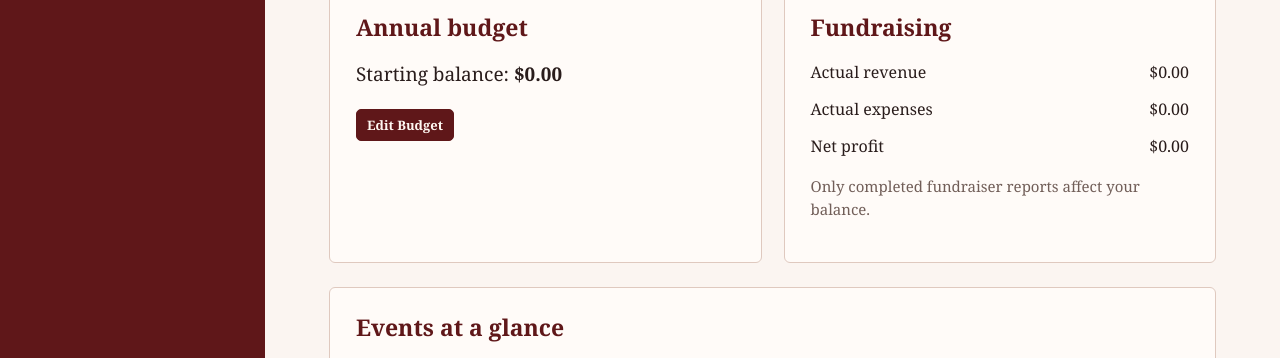
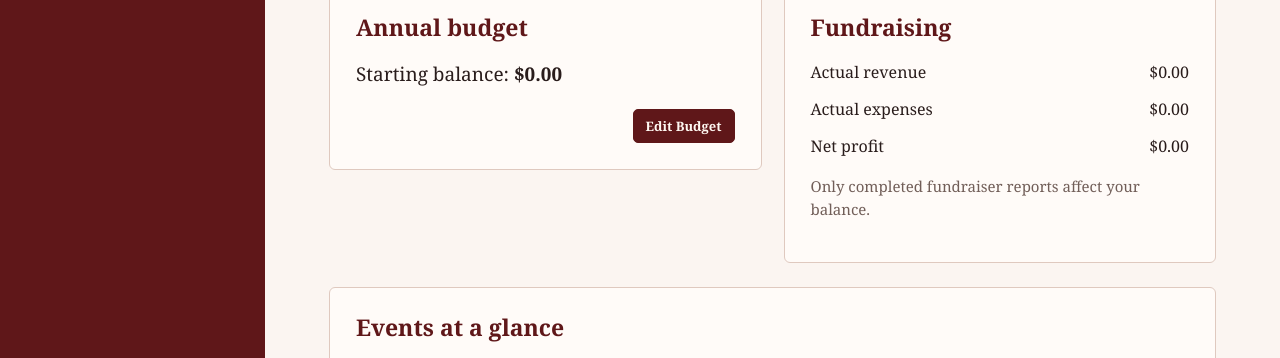
Before and after one commit to avagyaneva38/mathclub, a website with bundled scripts: page public/index.html in a window 1280 px wide. Shown: the part 373-731 px from the top of the page. Built offline with nearby package versions, Linux system fonts and the light colour scheme.

Commit message:
Make annual budget card compact and place edit action below balance

```diff
--- a/public/styles.css
+++ b/public/styles.css
@@ -108,3 +108,7 @@ footer { display: flex; justify-content: space-between; align-items: baseline; f
 .event-toolbar { margin: 0 0 18px; }
 .event-toolbar .subtle { background: transparent; color: var(--wine); }
 .event-toolbar .subtle:hover { background: #f4e5dd; }
+
+.annual-budget-card { align-self: start; }
+.budget-edit-action { display: flex; justify-content: flex-end; margin-top: 16px; }
+.budget-edit-action button { padding: 6px 12px; font-size: 13px; }
```
